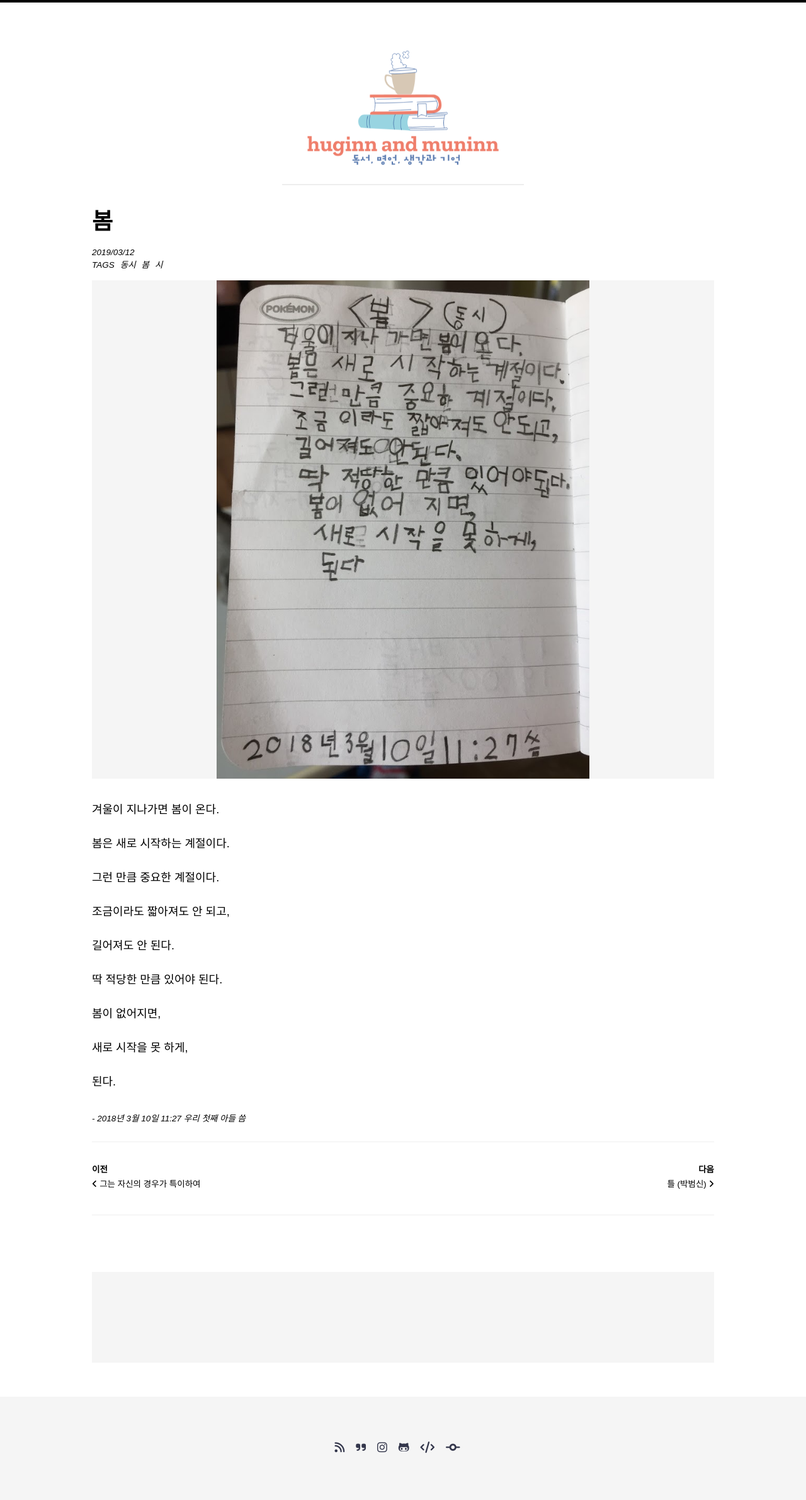
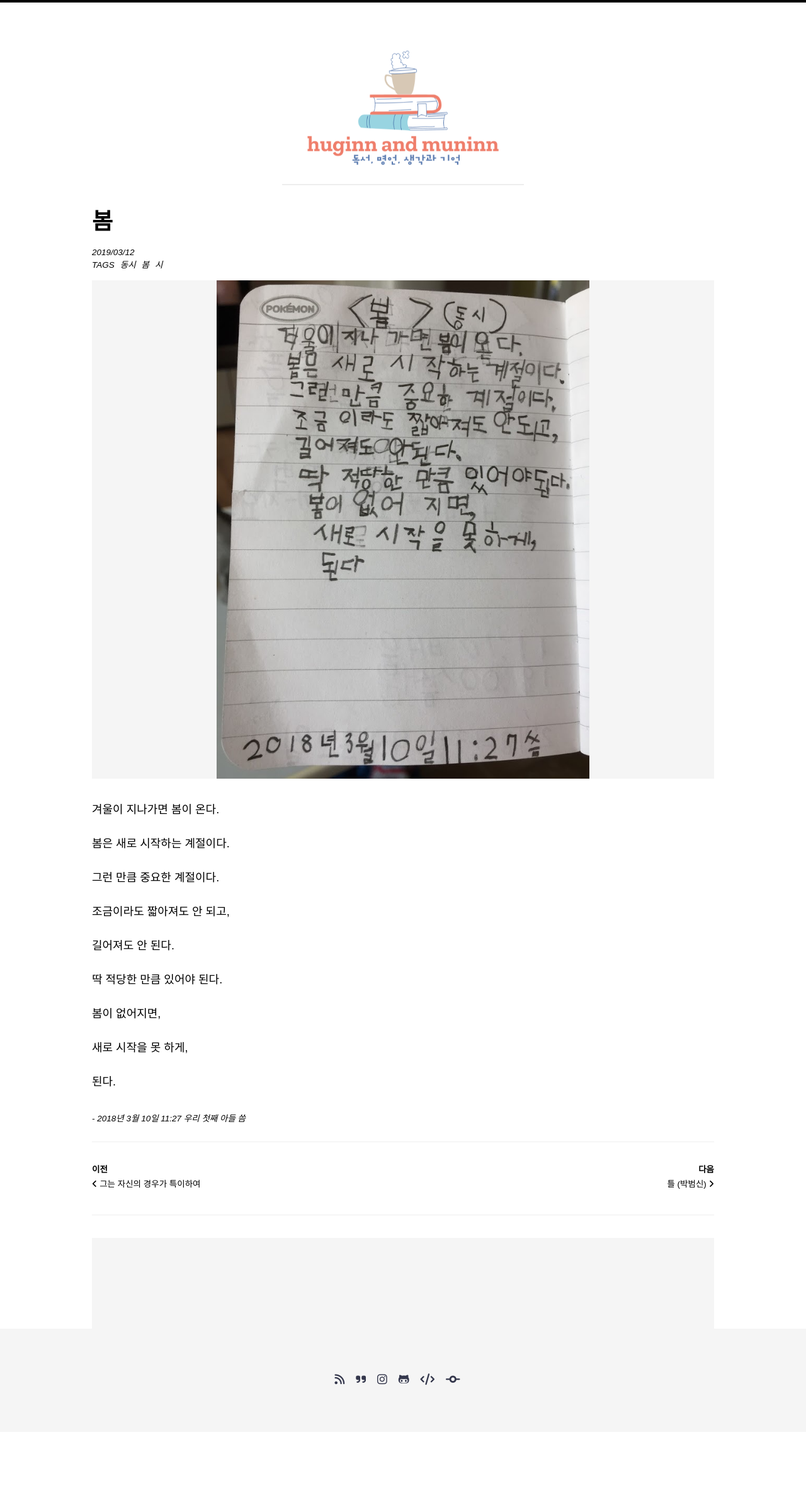
Before and after one commit to huginnmn/huginnmn.github.io, a Jekyll site: the page built from _posts/2019-03-12-봄.md, in a window 1280 px wide. Shown: the whole page at 63% size. Built offline with Jekyll 4.4.1, drawn with Linux system fonts in a browser that asks for light colours; nearby versions of some CDN libraries; some web fonts are replaced; comment, search, counter and statistics services are not loaded; after the commit the page ends 2273 px from its top, so only the background shows below that.

Commit message:
Update _page.scss

```diff
--- a/_sass/so-simple/_page.scss
+++ b/_sass/so-simple/_page.scss
@@ -99,10 +99,10 @@
 .page-comments {
   max-width: $main-sidebar-max-width;
   align: center;
-  margin: 5em 0 3em;
   padding: 5em 0 3em;
   background-color: #f5f5f5;
   background-size: 100% 100%;
+  overflow: visible;
 }
 
 .page-pagination {
```
